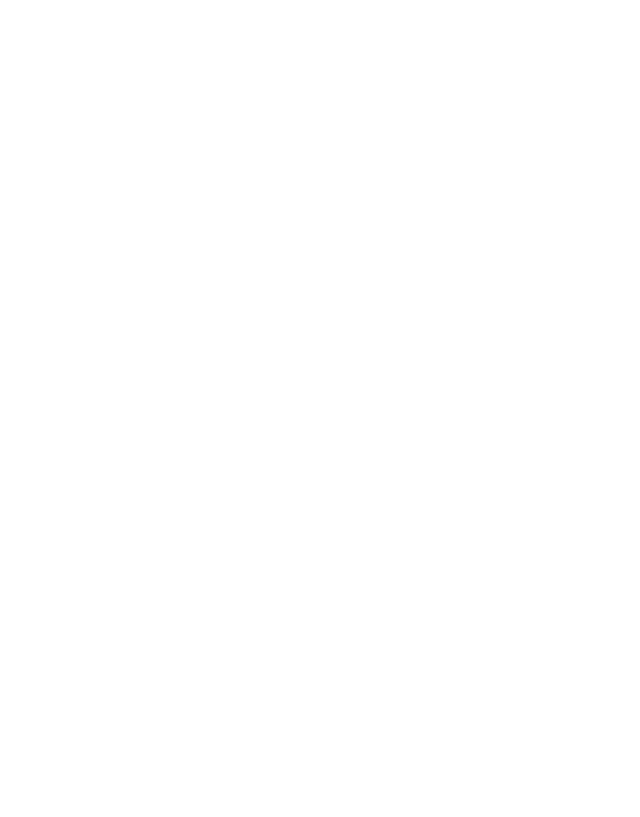
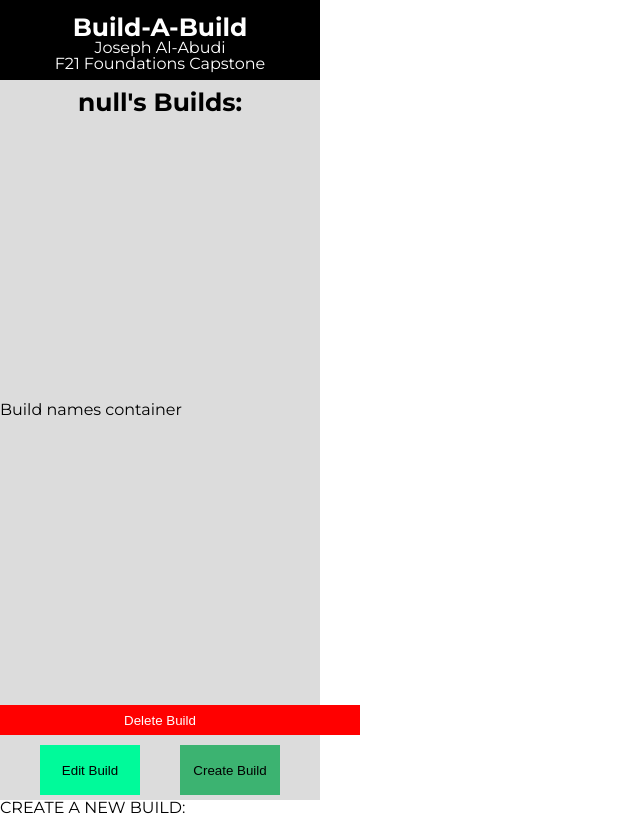
Before and after one commit to Jololio/build-a-build, a website: page public/buildPage.html in a window 1280 px wide. Shown: the whole page, without its empty margins (0-640 px from the left). Drawn offline with Linux system fonts and the light colour scheme.

Commit message:
got a good start on the build page

```diff
--- a/public/buildPage.css
+++ b/public/buildPage.css
@@ -0,0 +1,74 @@
+body {
+
+    font-family: 'Montserrat', sans-serif;
+}
+.build_wrapper {
+    display: block;
+    justify-content: left;
+    align-items: center;
+    height: 100vh;
+}
+.site_info_container {
+    background-color: black;
+    width: 25vw;
+    height: 10vh;
+}
+.site_info_container h1 {
+    color: white;
+    font-weight: bold;
+    font-size: 25px;
+    text-align: center;
+    padding-top: 15px;
+}
+.site_info_container h2 {
+    color: white;
+    text-align: center;
+}
+.user_builds_container {
+    background-color: gainsboro;
+    width: 25vw;
+    height: 90vh;
+    display: flex;
+    flex-direction: column;
+    justify-content: space-between;
+}
+.user_builds_container h1 {
+    font-weight: bold;
+    font-size: 25px;
+    text-align: center;
+    padding-top: 10px;
+    align-items: center;
+}
+#delete_button {
+    width: 400px;
+    height: 30px;
+    background-color: red;
+    border: none;
+    align-content:center;
+    color: white;
+}
+#edit_button {
+    width: 100px;
+    height: 50px;
+    background-color: mediumspringgreen;
+    border: none;
+}
+#create_button {
+    width: 100px;
+    height: 50px;
+    background-color: mediumseagreen;
+    border: none;
+}
+#buttons_container {
+    width: 100%;
+    display: flex;
+    flex-direction: column;
+    align-items: center;
+}
+#edit_create_buttons_container {
+    width: 100%;
+    display: flex;
+    justify-content: space-evenly;
+    padding-top: 10px;
+    padding-bottom: 5px;
+}
--- a/public/buildPage.html
+++ b/public/buildPage.html
@@ -1,13 +1,43 @@
 <!DOCTYPE html>
 <html lang="en">
-<head>
-    <meta charset="UTF-8">
-    <meta http-equiv="X-UA-Compatible" content="IE=edge">
-    <meta name="viewport" content="width=device-width, initial-scale=1.0">
+  <head>
+    <meta charset="UTF-8" />
+    <meta http-equiv="X-UA-Compatible" content="IE=edge" />
+    <meta name="viewport" content="width=device-width, initial-scale=1.0" />
     <title>Build Page</title>
-</head>
-<body>
+    <link rel="stylesheet" href="./reset.css" type="text/css" />
+    <link rel="stylesheet" href="./buildPage.css" type="text/css" />
+    <link
+      href="https://fonts.googleapis.com/css2?family=Montserrat:wght@200;400;700&display=swap"
+      rel="stylesheet"
+    />
+  </head>
+  <body>
+    <div class="build_wrapper">
+      <div class="site_info_container">
+        <h1>Build-A-Build</h1>
+        <h2>Joseph Al-Abudi</h2>
+        <h2>F21 Foundations Capstone</h2>
+      </div>
 
+      <div class="user_builds_container">
+          <h1 id="username_header">userName's builds:</h1>
+          <section id="build_names_container">
+            Build names container
+          </section>
+          <section id="buttons_container">
+            <button id="delete_button">Delete Build</button>
+            <div id="edit_create_buttons_container">
+              <button id="edit_button">Edit Build</button>
+              <button id="create_button">Create Build</button>
+            </div>
+          </section>
+      </div>
 
-</body>
+      <div class="editor_container">
+        <h1>CREATE A NEW BUILD:</h1>
+      </div>
+    </div>
+    <script src="./buildPage.js"></script>
+  </body>
 </html>
--- a/public/buildPage.js
+++ b/public/buildPage.js
@@ -0,0 +1,3 @@
+const usernameHeader = document.getElementById('username_header')
+
+usernameHeader.innerText = window.localStorage.getItem('username') + "'s Builds:"
```
Also changed, not shown: public/loginPage.html (+1 -1 lines), public/loginPage.js (+10 -0 lines), public/loginPage.css (line endings or trailing spaces).
